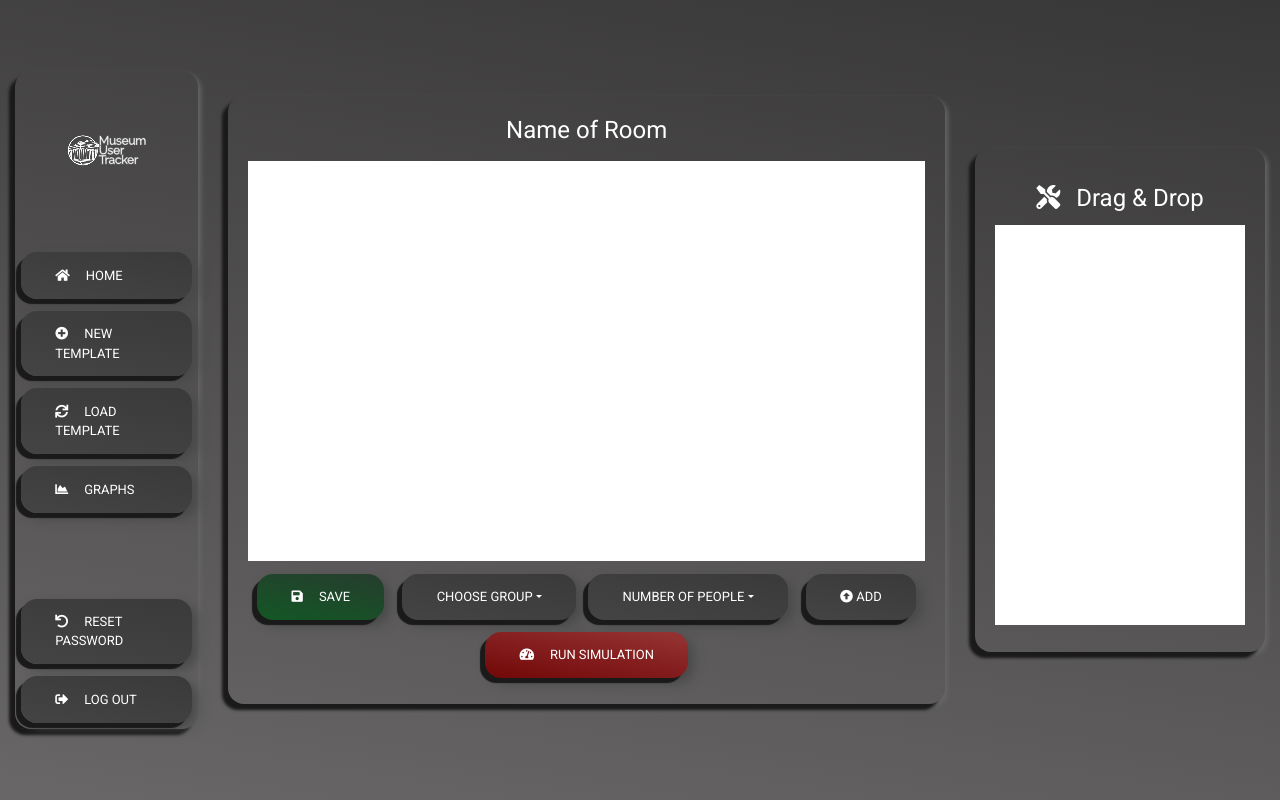
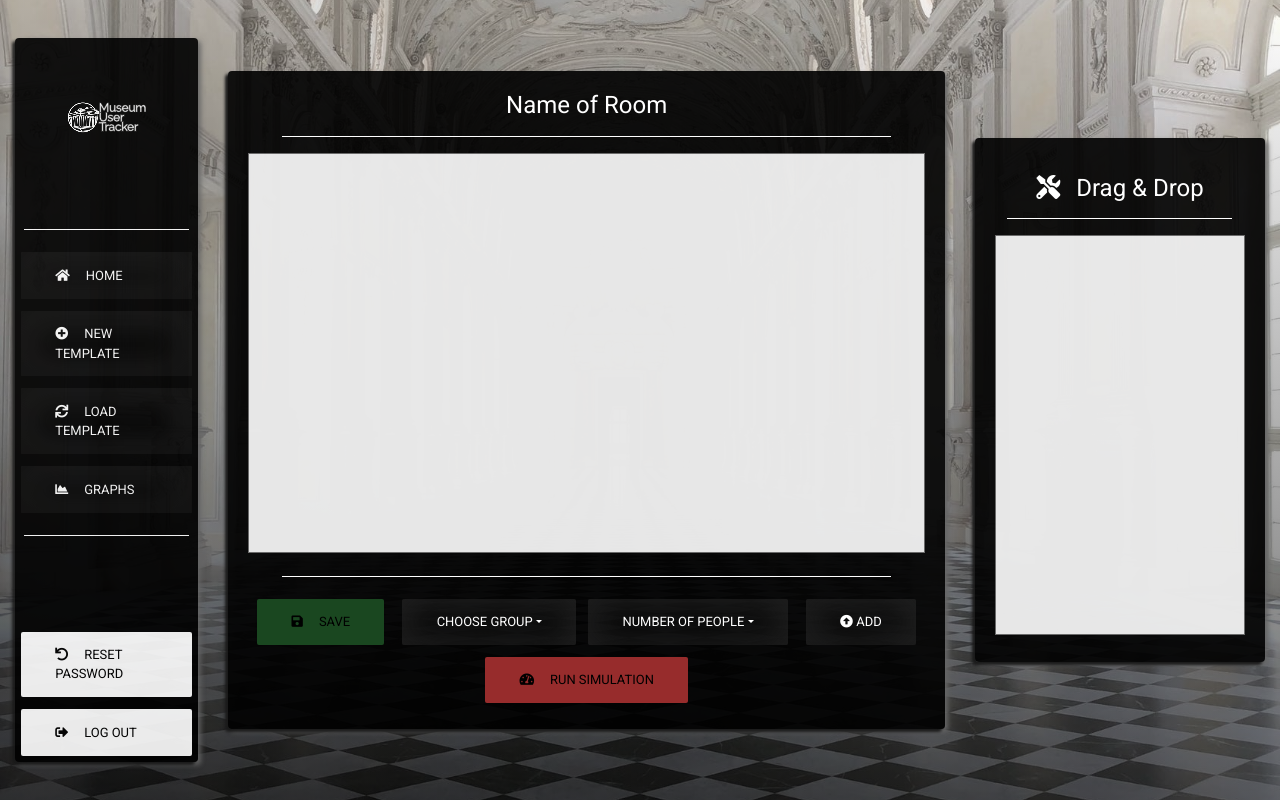
Before and after one commit to AdonisAgelis/thesis-project, a React (Create React App) app in the folder frontend/: page /profile in a window 1280 px wide. Both pictures are taken after a click on the button "NEW TEMPLATE". Built offline with nearby package versions, Linux system fonts and the light colour scheme.

Commit message:
New Frontend Design

```diff
--- a/frontend/src/buttons.component.js
+++ b/frontend/src/buttons.component.js
@@ -163,14 +163,14 @@ class Buttons extends React.Component {
       );
     } else if (this.props.type === "logout") {
       return (
-        <MDBBtn className="styleBtn">
+        <MDBBtn className="styleBtn2">
           <MDBIcon icon="sign-out-alt" style={{ marginRight: "1rem" }} />
           Log Out
         </MDBBtn>
       );
     } else if (this.props.type === "reset") {
       return (
-        <MDBBtn className="styleBtn" style={{ marginTop: "5rem" }}>
+        <MDBBtn className="styleBtn2" style={{ marginTop: "5rem" }}>
           <MDBIcon icon="undo" style={{ marginRight: "1rem" }} />
           Reset Password
         </MDBBtn>
--- a/frontend/src/columnsProfile.component.js
+++ b/frontend/src/columnsProfile.component.js
@@ -28,7 +28,7 @@ class ColumnsProfile extends React.Component {
       return (
         <MDBCol md={this.props.columnPos}>
           <MDBAnimation type="fadeInDown" delay=".3s">
-            <MDBCard>
+            <MDBCard style={{ opacity: "0.9" }}>
               <MDBCardTitle
                 style={{
                   display: "grid",
@@ -42,6 +42,7 @@ class ColumnsProfile extends React.Component {
                 <a href="http://localhost:3000">
                   <img src={logo} className="img-fluid" />
                 </a>
+
                 {/* <h4>
                     <MDBIcon
                       icon="user"
@@ -54,10 +55,20 @@ class ColumnsProfile extends React.Component {
                     Sensei
                   </h4> */}
               </MDBCardTitle>
+              <hr
+                className="hr-light"
+                style={{ width: "90%", marginLeft: "5%" }}
+              />
+
               <Buttons type="home" />
+
               <Buttons type="new" func={this.sendColumnMidIsOpen} />
               <Buttons type="load" />
               <Buttons type="graph" />
+              <hr
+                className="hr-light"
+                style={{ width: "90%", marginLeft: "5%" }}
+              />
               <Buttons type="reset" />
               <Buttons type="logout" />
             </MDBCard>
@@ -68,14 +79,23 @@ class ColumnsProfile extends React.Component {
       return (
         <MDBCol md={this.props.columnPos}>
           <MDBAnimation type="fadeInDown" delay=".4s">
-            <MDBCard>
+            <MDBCard style={{ background: "rgba(0, 0, 0, 0.9" }}>
               <MDBCardImage className="img-fluid" />
               <MDBCardBody>
                 <MDBCardTitle style={{ textAlign: "center" }}>
                   <h4 style={{ color: "white" }}>Name of Room</h4>
                 </MDBCardTitle>
+                <hr
+                  className="hr-light"
+                  style={{ width: "90%", marginLeft: "5%" }}
+                />
                 <MDBCardText style={{ textAlign: "center" }}></MDBCardText>
+
                 <canvas id="myCanvas"></canvas>
+                <hr
+                  className="hr-light"
+                  style={{ width: "90%", marginLeft: "5%" }}
+                />
                 <div
                   className="d-flex flex-row justify-content-around"
                   style={{ display: "flex", flexWrap: "wrap" }}
@@ -96,7 +116,7 @@ class ColumnsProfile extends React.Component {
       return (
         <MDBCol md={this.props.columnPos}>
           <MDBAnimation type="fadeInDown" delay=".5s">
-            <MDBCard>
+            <MDBCard style={{ background: "rgba(0, 0, 0, 0.9" }}>
               <MDBCardImage className="img-fluid" />
               <MDBCardBody>
                 <MDBCardTitle style={{ textAlign: "center" }}>
@@ -104,6 +124,10 @@ class ColumnsProfile extends React.Component {
                     <MDBIcon icon="tools" style={{ marginRight: "1rem" }} />
                     Drag & Drop
                   </h4>
+                  <hr
+                    className="hr-light"
+                    style={{ width: "90%", marginLeft: "5%" }}
+                  />
                 </MDBCardTitle>
                 <canvas id="myCanvas"></canvas>
                 <MDBCardText style={{ textAlign: "center" }}></MDBCardText>
--- a/frontend/src/login.component.js
+++ b/frontend/src/login.component.js
@@ -111,7 +111,9 @@ class SignUp extends React.Component {
                           </div>
                         </div>
                         <div className="text-center mt-2 white-text">
-                          <a href='#' id='forgot'>Forgot password?</a>
+                          <a href="#" id="forgot">
+                            Forgot password?
+                          </a>
                         </div>
                       </MDBCardBody>
                     </MDBCard>
--- a/frontend/src/profile.css
+++ b/frontend/src/profile.css
@@ -1,6 +1,6 @@
 #profile .view {
-  /* background-image: url("prof.jpg") !important; */
-  background-color: #313131;
+  background-image: url("prof.jpg") !important;
+  /* background-color: #313131; */
   background-repeat: no-repeat;
   background-size: cover;
   background-position: center center;
@@ -20,16 +20,14 @@
   );
   background: linear-gradient(
     10deg,
-    rgba(165, 161, 161, 0.479),
-    rgba(77, 72, 72, 0.253) 100%
+    rgba(0, 0, 0, 0.753),
+    rgba(255, 255, 255, 0.342) 100%
   );
 }
 
 #profile .card {
-  border-radius: 1rem;
-
-  background: transparent;
-  box-shadow: -6px 6px 3px #1a1a1a, 3px 3px 5px #666666;
+  background: linear-gradient(10deg, #000000, #000000);
+  box-shadow: -3px 3px 3px #1a1a1a, 3px 3px 5px #666666;
 }
 
 #profile h6 {
@@ -63,9 +61,15 @@
   background-color: transparent !important;
   color: #ffffff;
   text-align: left;
-  border-radius: 1rem;
-  background: linear-gradient(10deg, #444444, #3a3a3a);
-  box-shadow: -5px 5px 1px #1a1a1a, 5px 5px 11px #494949;
+
+  background: #404040;
+  box-shadow: inset -1px -1px 38px #000000, inset -1px 1px 38px #333333;
+}
+
+#profile .styleBtn2 {
+  background-color: white !important;
+  color: #000000;
+  text-align: left;
 }
 
 #avatar {
@@ -89,41 +93,41 @@
 }
 
 #myCanvas {
-  border: 1px solid white;
-  background-color: white;
+  border: 1px solid rgba(0, 0, 0, 0.541);
+  background-color: rgb(255, 255, 255);
   width: 100%;
   height: 50vh;
+  opacity: 0.9 !important;
 }
 
 #run {
-  border-radius: 1rem;
-  box-shadow: 5px 5px 5px rgba(56, 55, 55, 0.5);
-  border-radius: 1rem;
-  background: linear-gradient(10deg, #720808, #963434);
-  box-shadow: -5px 5px 1px #1a1a1a, 5px 5px 11px #494949;
+  background-color: rgb(151, 44, 44) !important;
+  color: #000000;
 }
 
 #dd1 {
-  border-radius: 1rem;
-  background: linear-gradient(10deg, #444444, #3a3a3a);
-  box-shadow: -5px 5px 1px #1a1a1a, 5px 5px 11px #494949;
+  background-color: transparent !important;
+  background: #404040;
+  box-shadow: inset -1px -1px 38px #00000062, inset -1px 1px 38px #333333;
 }
 
 #dd2 {
-  border-radius: 1rem;
-  background: linear-gradient(10deg, #444444, #3a3a3a);
-  box-shadow: -5px 5px 1px #1a1a1a, 5px 5px 11px #494949;
+  background-color: transparent !important;
+  background: #404040;
+  box-shadow: inset -1px -1px 38px #00000062, inset -1px 1px 38px #333333fa;
 }
 
 #save {
-  border-radius: 1rem;
-  background: linear-gradient(10deg, #135725, #263d2e);
-  box-shadow: -5px 5px 1px #1a1a1a, 5px 5px 11px #494949;
+  background-color: rgb(26, 71, 32) !important;
+  color: #000000;
 }
 
 #add {
-  border-radius: 1rem;
+  background-color: transparent !important;
+  background: #404040;
+  box-shadow: inset -1px -1px 38px #00000062, inset -1px 1px 38px #333333;
+}
 
-  background: linear-gradient(10deg, #444444, #3a3a3a);
-  box-shadow: -5px 5px 1px #1a1a1a, 5px 5px 11px #494949;
+#stamos {
+  color: aqua !important;
 }
```
Also changed, not shown: frontend/src/prof.jpg.
